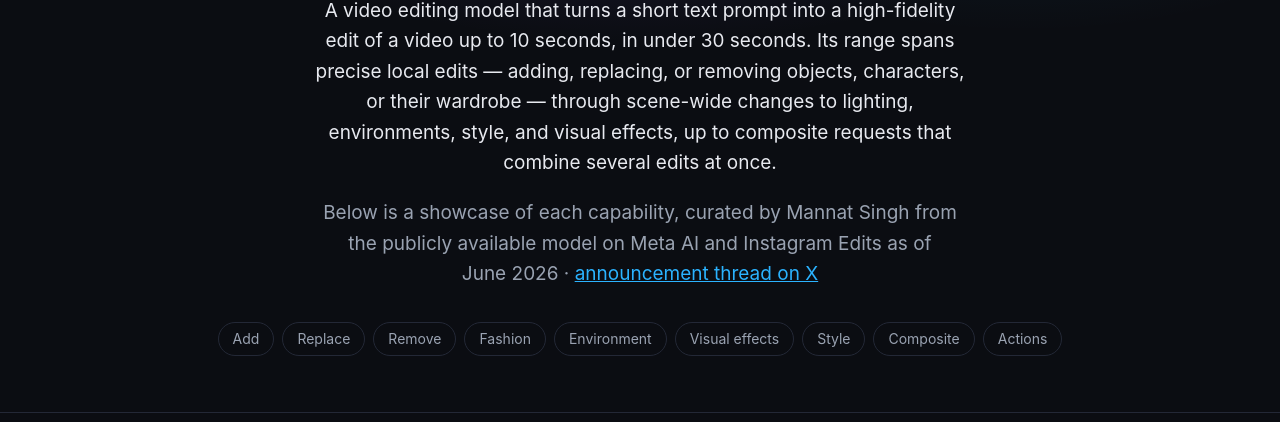
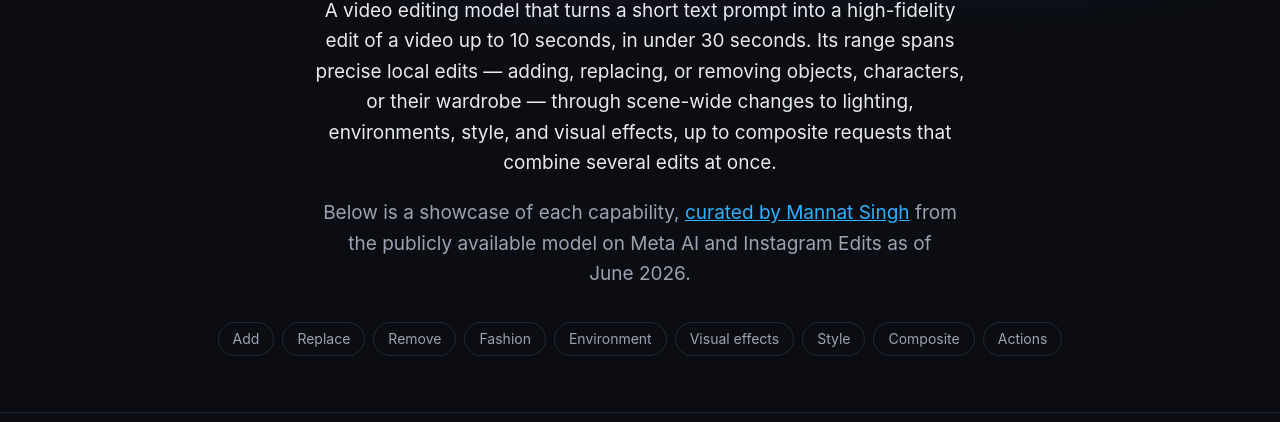
Before and after one commit to mannatsingh/2026_video_editing, a plain HTML site: page index.html in a window 1280 px wide. Shown: the part 178-600 px from the top of the page. Drawn offline with Linux system fonts and the light colour scheme.

Commit message:
Link the curation credit to the thread and trim the footer

```diff
--- a/index.html
+++ b/index.html
@@ -23,9 +23,9 @@
       to composite requests that combine several edits at once.
     </p>
     <p class="byline">
-      Below is a showcase of each capability, curated by Mannat Singh from the publicly
-      available model on Meta&nbsp;AI and Instagram&nbsp;Edits as of June&nbsp;2026 ·
-      <a href="https://x.com/mannat_singh/status/2058042276480499959" target="_blank" rel="noopener">announcement thread on X</a>
+      Below is a showcase of each capability,
+      <a href="https://x.com/mannat_singh/status/2058042276480499959" target="_blank" rel="noopener">curated by Mannat Singh</a>
+      from the publicly available model on Meta&nbsp;AI and Instagram&nbsp;Edits as of June&nbsp;2026.
     </p>
     <nav class="chips" aria-label="Capabilities">
       <a href="#add">Add</a>
@@ -146,10 +146,6 @@
 
 <footer>
   <div class="container">
-    <p>
-      <a href="https://x.com/mannat_singh/status/2058042276480499959" target="_blank" rel="noopener">Original announcement thread</a>
-      · <a href="https://x.com/mannat_singh" target="_blank" rel="noopener">@mannat_singh</a>
-    </p>
     <p class="fine">All videos are outputs of the video editing model in Meta AI. Each comparison shows the original on the left and the edit on the right.</p>
   </div>
 </footer>
```
